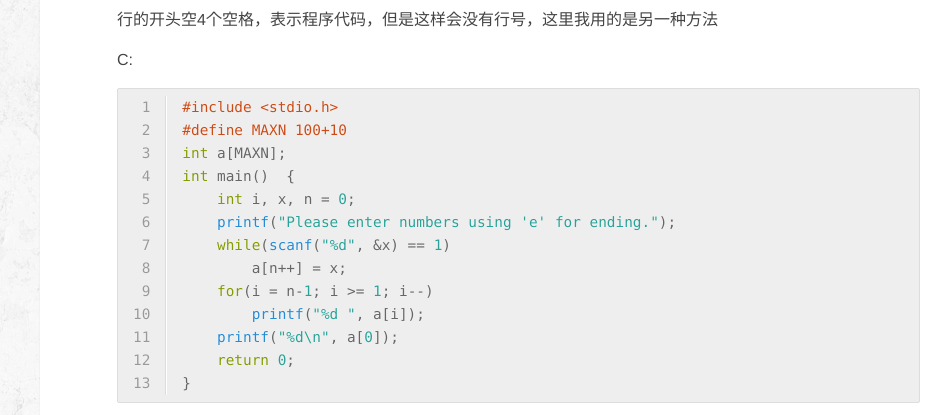
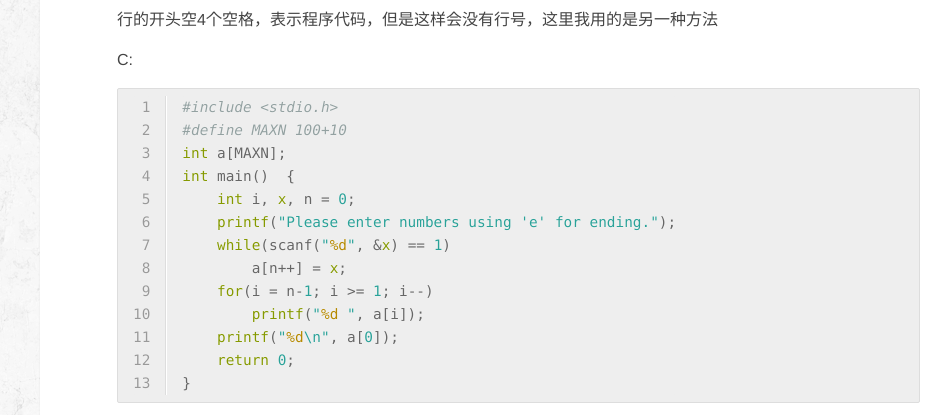
Before and after one commit to Sherlockyu/sherlockyu.github.com, a plain HTML site: page 2014/01/31/my-new-post/index.html in a window 1280 px wide. Shown: the part 375-790 px from the top of the page, 0-935 px from the left. Drawn offline with nearby package versions, Linux system fonts and the light colour scheme; some packages are replaced by stand-ins of ours; a script that the page names is missing.

Commit message:
Site updated: 2014-02-01 21:57:35

```diff
--- a/2014/01/31/my-new-post/index.html
+++ b/2014/01/31/my-new-post/index.html
@@ -272,7 +272,7 @@ print dict([(i[0],list(i[1])) for i in groupby(sorted(keywords),lambda    x:x[0]
 <p><strong>先来看看怎么粘代码：</strong></p>
 <p>行的开头空4个空格，表示程序代码，但是这样会没有行号，这里我用的是另一种方法</p>
 <p>C:</p>
-<figure class="highlight c"><table><tr><td class="gutter"><pre>1
+<figure class="highlight [c]"><table><tr><td class="gutter"><pre>1
 2
 3
 4
@@ -285,17 +285,17 @@ print dict([(i[0],list(i[1])) for i in groupby(sorted(keywords),lambda    x:x[0]
 11
 12
 13
-</pre></td><td class="code"><pre><span class="preprocessor">#include &lt;stdio.h&gt;</span>
-<span class="preprocessor">#define MAXN 100+10</span>
+</pre></td><td class="code"><pre><span class="comment">#include &lt;stdio.h&gt;</span>
+<span class="comment">#define MAXN 100+10</span>
 <span class="keyword">int</span> a[MAXN];
 <span class="keyword">int</span> main()  {
-    <span class="keyword">int</span> i, x, n = <span class="number">0</span>;
-    <span class="built_in">printf</span>(<span class="string">"Please enter numbers using 'e' for ending."</span>);
-    <span class="keyword">while</span>(<span class="built_in">scanf</span>(<span class="string">"%d"</span>, &x) == <span class="number">1</span>)
-        a[n++] = x;
+    <span class="keyword">int</span> i, <span class="keyword">x</span>, n = <span class="number">0</span>;
+    <span class="keyword">printf</span>(<span class="string">"Please enter numbers using 'e' for ending."</span>);
+    <span class="keyword">while</span>(scanf(<span class="string">"<span class="variable">%d</span>"</span>, &<span class="keyword">x</span>) == <span class="number">1</span>)
+        a[n++] = <span class="keyword">x</span>;
     <span class="keyword">for</span>(i = n-<span class="number">1</span>; i &gt;= <span class="number">1</span>; i--)
-        <span class="built_in">printf</span>(<span class="string">"%d "</span>, a[i]);
-    <span class="built_in">printf</span>(<span class="string">"%d\n"</span>, a[<span class="number">0</span>]);
+        <span class="keyword">printf</span>(<span class="string">"<span class="variable">%d</span> "</span>, a[i]);
+    <span class="keyword">printf</span>(<span class="string">"<span class="variable">%d</span>\n"</span>, a[<span class="number">0</span>]);
     <span class="keyword">return</span> <span class="number">0</span>;
 }
 </pre></td></tr></table></figure>
```
Also changed, not shown: atom.xml (+20 -20 lines), index.html (+9 -9 lines).
